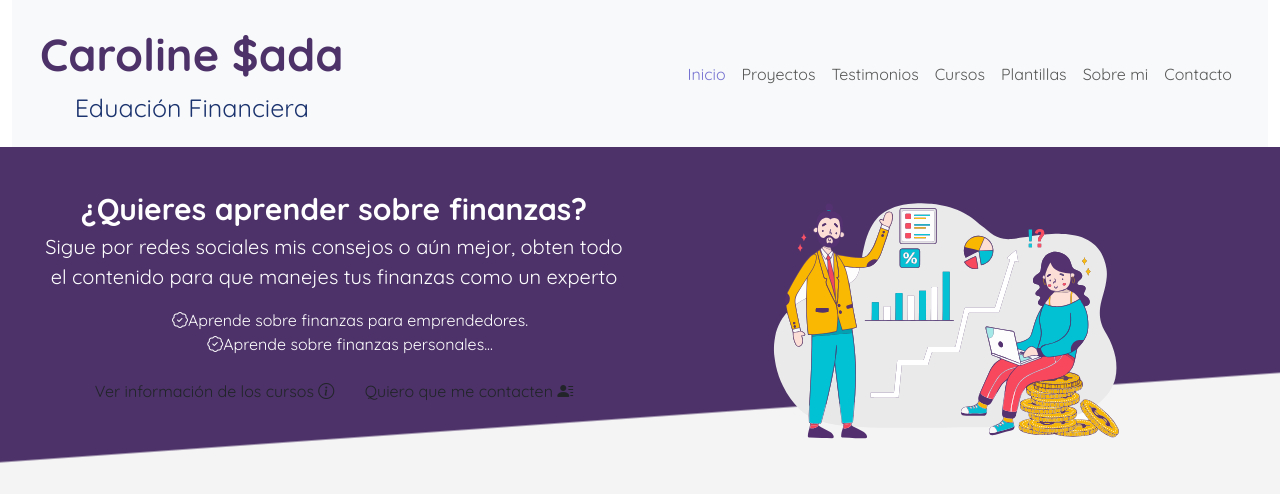
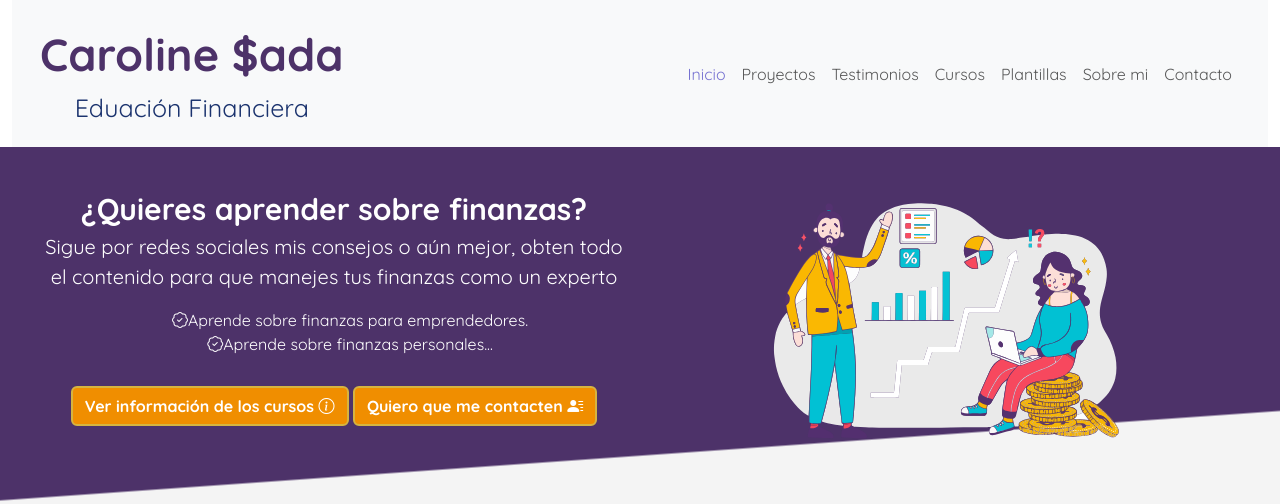
Before and after one commit to alexander98765/Tecmilenio, a plain HTML site: page Reto1/index.html in a window 1280 px wide. Shown: the top 504 px of the page. Drawn offline with Linux system fonts and the light colour scheme.

Commit message:
Styles for banner buttons added

```diff
--- a/Reto1/css/main.css
+++ b/Reto1/css/main.css
@@ -45,6 +45,7 @@
 #contenedorBanner{
     color:#FFF;
     padding:40px;
+    height: 400px;
 }
 
 .bannerTitle{
@@ -58,6 +59,24 @@
 
 .bannerPicture{
     width:400px;
+}
+
+.bannerButton{
+    background-color: #f08e00;
+    color:#FFF;
+    font-weight: bold;
+    border: 2px solid #D6B440;
+}
+
+.bannerButton:hover{
+    background-color: transparent;
+    color:#D6B440;
+    font-weight: bold;
+    border: 2px solid #D6B440;
+}
+
+.bannerButtonsSeparation{
+    margin-top:30px
 }
 /*******************************/
 
```
